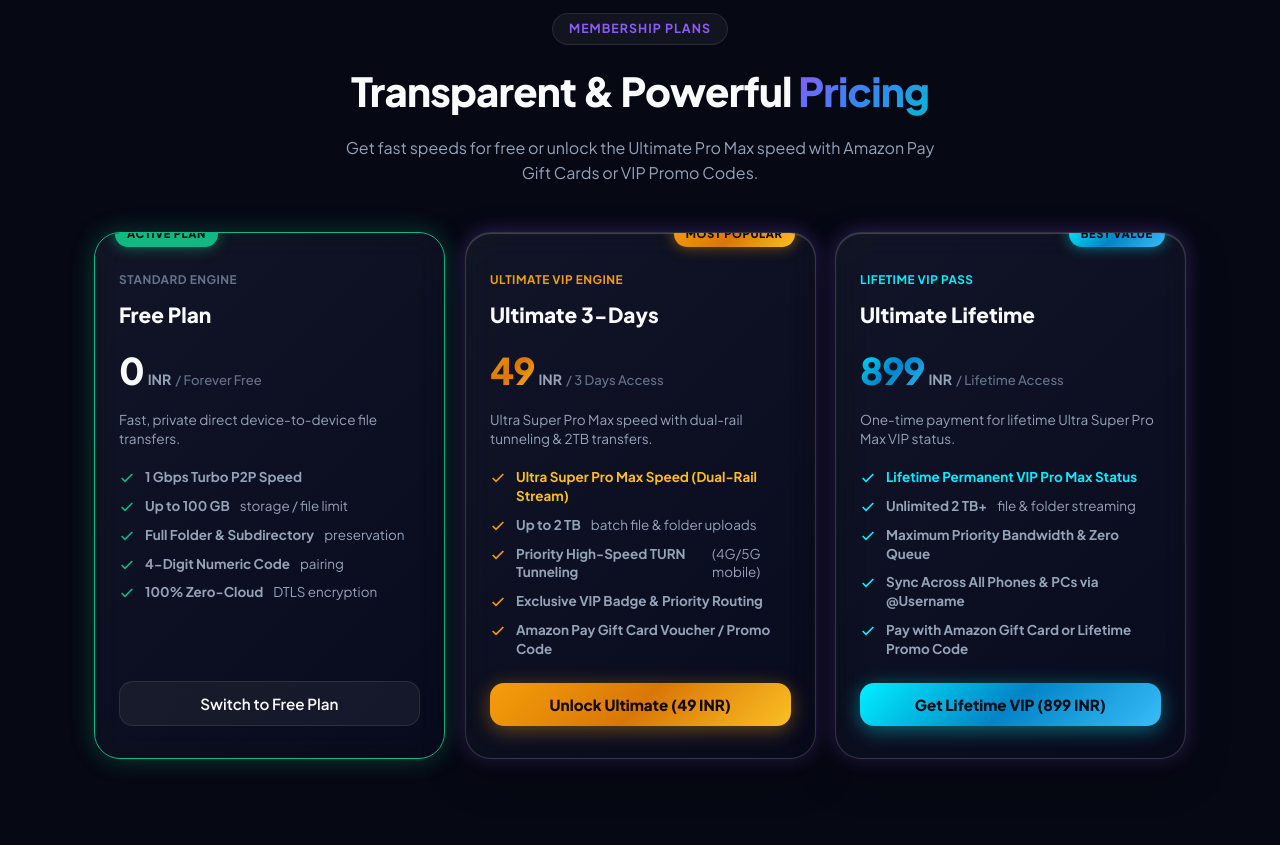
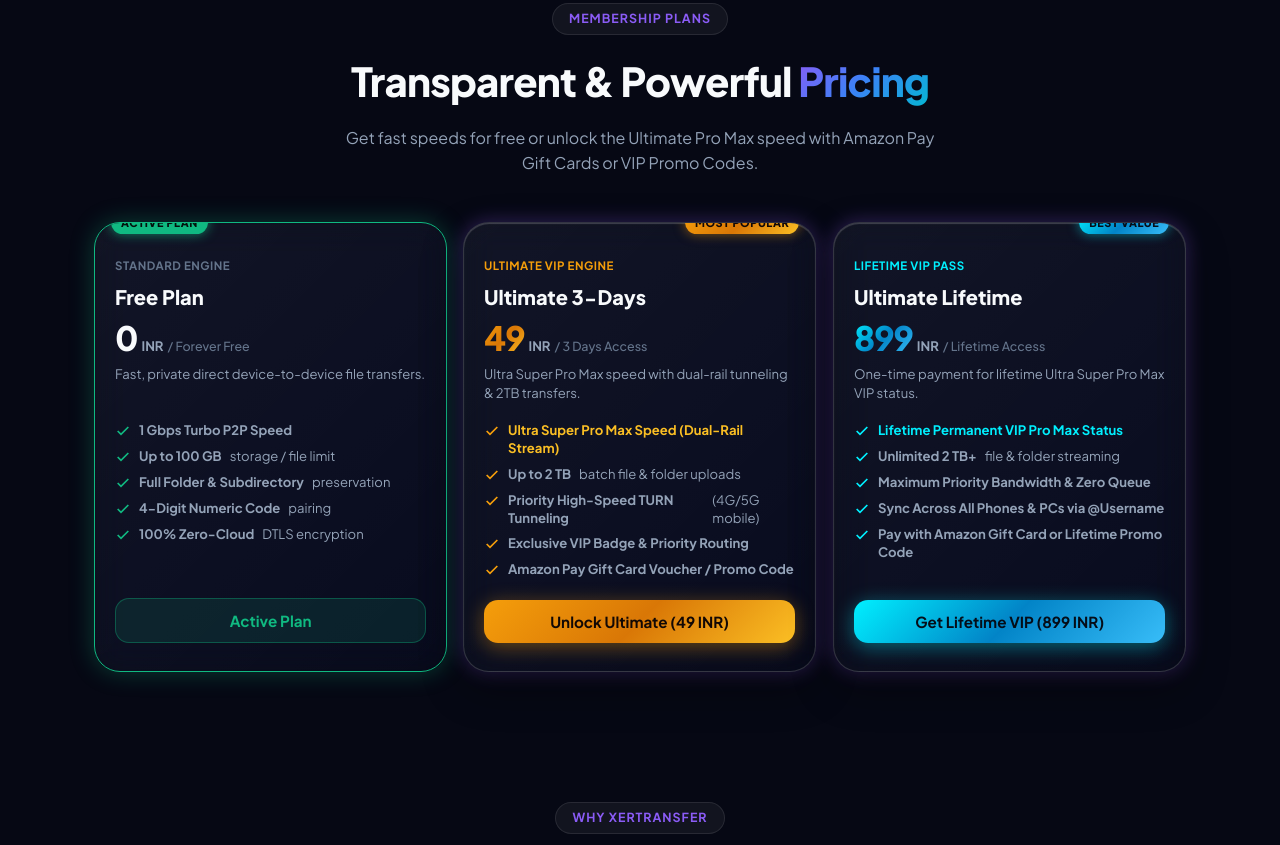
Before and after one commit to MAYANK10339/xertransfer, a plain HTML site: page index.html in a window 1280 px wide. Shown: the part 1421-2266 px from the top of the page. Drawn offline with nearby package versions, Linux system fonts and the light colour scheme.

Commit message:
Fix plan switching, dynamic card button states, active plan indicators, robust promo code validation, and pricing fit

```diff
--- a/app.js
+++ b/app.js
@@ -211,6 +211,16 @@
 const baseURL = () => window.location.origin + window.location.pathname;
 const sleep = ms => new Promise(r => setTimeout(r, ms));
 
+function applyPromoCode(rawCode) {
+    if (!rawCode) return false;
+    const clean = rawCode.trim().toLowerCase().replace(/[\s\-_]/g, '');
+    if (CONFIG.PROMO_CODES.includes(clean)) {
+        unlockTier('lifetime');
+        return true;
+    }
+    return false;
+}
+
 // ──────── 1. USER IDENTITY & PLANS ENGINE ────────
 function initUserIdentityAndPlans() {
     // Load saved identity
@@ -223,9 +233,6 @@
     state.pin = savedPin;
     state.unlockedTier = savedTier;
     state.currentActivePlan = savedActivePlan;
-
-    updateAccountUI();
-    updatePlanHighlights();
 
     // Account Modal Handlers
     const accountBtn = document.getElementById('user-account-btn');
@@ -293,15 +300,75 @@
         });
     }
 
+    // Pricing Card Action Buttons
+    const btnFree = document.getElementById('btn-action-free');
+    const btnUlt = document.getElementById('btn-action-ultimate');
+    const btnLife = document.getElementById('btn-action-lifetime');
+    const vipModal = document.getElementById('vip-modal');
+
+    if (btnFree) {
+        btnFree.addEventListener('click', () => {
+            if (state.currentActivePlan === 'free') {
+                showToast('Free Plan is currently active');
+                return;
+            }
+            state.currentActivePlan = 'free';
+            localStorage.setItem('xtfer_active_plan', 'free');
+            updatePlanHighlights();
+            showToast('Switched to Free Standard Plan (100GB limit)');
+        });
+    }
+
+    if (btnUlt) {
+        btnUlt.addEventListener('click', () => {
+            if (state.currentActivePlan === 'ultimate') {
+                showToast('Ultimate 3-Days Plan is currently active');
+                return;
+            }
+            if (state.unlockedTier === 'ultimate' || state.unlockedTier === 'lifetime') {
+                state.currentActivePlan = 'ultimate';
+                localStorage.setItem('xtfer_active_plan', 'ultimate');
+                updatePlanHighlights();
+                showToast('Switched to Ultimate 3-Days VIP Plan (2TB limit)');
+            } else {
+                if (vipModal) {
+                    document.getElementById('vip-modal-title').textContent = 'Unlock Ultimate 3-Days';
+                    document.getElementById('vip-modal-subtitle').textContent = '49 INR for 3 Days of Ultra Super Pro Max Speed';
+                    vipModal.classList.remove('hidden');
+                }
+            }
+        });
+    }
+
+    if (btnLife) {
+        btnLife.addEventListener('click', () => {
+            if (state.currentActivePlan === 'lifetime') {
+                showToast('Ultimate Lifetime VIP Plan is currently active');
+                return;
+            }
+            if (state.unlockedTier === 'lifetime') {
+                state.currentActivePlan = 'lifetime';
+                localStorage.setItem('xtfer_active_plan', 'lifetime');
+                updatePlanHighlights();
+                showToast('Switched to Ultimate Lifetime VIP Plan (2TB limit)');
+            } else {
+                if (vipModal) {
+                    document.getElementById('vip-modal-title').textContent = 'Unlock Ultimate Lifetime Pass';
+                    document.getElementById('vip-modal-subtitle').textContent = '899 INR One-Time for Permanent VIP Access';
+                    vipModal.classList.remove('hidden');
+                }
+            }
+        });
+    }
+
     // Plan Switching Button on Banner
     const togglePlanBtn = document.getElementById('btn-toggle-plan-mode');
     if (togglePlanBtn) {
         togglePlanBtn.addEventListener('click', () => {
             if (state.unlockedTier === 'free') {
-                const vipModal = document.getElementById('vip-modal');
                 if (vipModal) vipModal.classList.remove('hidden');
             } else {
-                // Switch between free and highest tier
+                // Toggle between free and unlocked tier
                 state.currentActivePlan = (state.currentActivePlan === 'free') ? state.unlockedTier : 'free';
                 localStorage.setItem('xtfer_active_plan', state.currentActivePlan);
                 updatePlanHighlights();
@@ -310,39 +377,8 @@
         });
     }
 
-    // Free Plan Card Switch Button
-    const selectFreeBtn = document.getElementById('btn-select-free-plan');
-    if (selectFreeBtn) {
-        selectFreeBtn.addEventListener('click', () => {
-            state.currentActivePlan = 'free';
-            localStorage.setItem('xtfer_active_plan', 'free');
-            updatePlanHighlights();
-            showToast('Switched to Free Standard Plan (100GB limit)');
-        });
-    }
-
     // VIP Modal Triggers
-    const openVipBtn = document.getElementById('open-vip-modal-btn');
-    const openLifetimeBtn = document.getElementById('open-lifetime-modal-btn');
     const closeVipBtn = document.getElementById('close-vip-modal');
-    const vipModal = document.getElementById('vip-modal');
-
-    if (openVipBtn && vipModal) {
-        openVipBtn.addEventListener('click', () => {
-            document.getElementById('vip-modal-title').textContent = 'Unlock Ultimate 3-Days';
-            document.getElementById('vip-modal-subtitle').textContent = '49 INR for 3 Days of Ultra Super Pro Max Speed';
-            vipModal.classList.remove('hidden');
-        });
-    }
-
-    if (openLifetimeBtn && vipModal) {
-        openLifetimeBtn.addEventListener('click', () => {
-            document.getElementById('vip-modal-title').textContent = 'Unlock Ultimate Lifetime Pass';
-            document.getElementById('vip-modal-subtitle').textContent = '899 INR One-Time for Permanent VIP Access';
-            vipModal.classList.remove('hidden');
-        });
-    }
-
     if (closeVipBtn && vipModal) {
         closeVipBtn.addEventListener('click', () => vipModal.classList.add('hidden'));
     }
@@ -370,7 +406,20 @@
     if (redeemGiftCardBtn) {
         redeemGiftCardBtn.addEventListener('click', () => {
             const input = document.getElementById('gift-card-code');
-            const code = input ? input.value.trim().toUpperCase() : '';
+            const code = input ? input.value.trim() : '';
+            if (!code) {
+                showToast('Please enter an Amazon Gift Card code or Promo Code');
+                return;
+            }
+
+            // Check if entered code is a promo code (xer786, mm786, xeroriginal)
+            if (applyPromoCode(code)) {
+                if (vipModal) vipModal.classList.add('hidden');
+                if (input) input.value = '';
+                showToast('VIP Promo Code Applied! Lifetime Ultimate Plan Unlocked');
+                return;
+            }
+
             if (code.length < 10) {
                 showToast('Please enter a valid 14-16 character Amazon Gift Card voucher code');
                 return;
@@ -394,22 +443,24 @@
     if (redeemPromoBtn) {
         redeemPromoBtn.addEventListener('click', () => {
             const input = document.getElementById('promo-code-input');
-            const code = input ? input.value.trim().toLowerCase() : '';
+            const code = input ? input.value : '';
             if (!code) {
                 showToast('Please enter a promo code');
                 return;
             }
 
-            if (CONFIG.PROMO_CODES.includes(code)) {
-                unlockTier('lifetime');
+            if (applyPromoCode(code)) {
                 if (vipModal) vipModal.classList.add('hidden');
                 if (input) input.value = '';
                 showToast('VIP Promo Code Applied! Lifetime Ultimate Plan Unlocked');
             } else {
-                showToast('Invalid promo code. Please check and try again');
-            }
-        });
-    }
+                showToast('Invalid promo code. Valid codes: xer786, mm786, xeroriginal');
+            }
+        });
+    }
+
+    updateAccountUI();
+    updatePlanHighlights();
 }
 
 function unlockTier(tier) {
@@ -462,10 +513,54 @@
     const cardUlt = document.getElementById('pricing-card-ultimate');
     const cardLife = document.getElementById('pricing-card-lifetime');
 
+    const btnFree = document.getElementById('btn-action-free');
+    const btnUlt = document.getElementById('btn-action-ultimate');
+    const btnLife = document.getElementById('btn-action-lifetime');
+
     if (cardFree) cardFree.classList.toggle('is-current-active', state.currentActivePlan === 'free');
     if (cardUlt) cardUlt.classList.toggle('is-current-active', state.currentActivePlan === 'ultimate');
     if (cardLife) cardLife.classList.toggle('is-current-active', state.currentActivePlan === 'lifetime');
 
+    // Free Card Button
+    if (btnFree) {
+        if (state.currentActivePlan === 'free') {
+            btnFree.textContent = 'Active Plan';
+            btnFree.className = 'btn btn-secondary btn-block plan-action-btn is-active-btn';
+        } else {
+            btnFree.textContent = 'Switch to Free Plan';
+            btnFree.className = 'btn btn-secondary btn-block plan-action-btn is-switch-btn';
+        }
+    }
+
+    // Ultimate 3-Days Card Button
+    if (btnUlt) {
+        if (state.currentActivePlan === 'ultimate') {
+            btnUlt.textContent = 'Active Plan';
+            btnUlt.className = 'btn btn-primary btn-block btn-vip plan-action-btn is-active-btn';
+        } else if (state.unlockedTier === 'ultimate' || state.unlockedTier === 'lifetime') {
+            btnUlt.textContent = 'Switch to Ultimate';
+            btnUlt.className = 'btn btn-primary btn-block btn-vip plan-action-btn is-switch-btn';
+        } else {
+            btnUlt.textContent = 'Unlock Ultimate (49 INR)';
+            btnUlt.className = 'btn btn-primary btn-block btn-vip plan-action-btn';
+        }
+    }
+
+    // Lifetime VIP Card Button
+    if (btnLife) {
+        if (state.currentActivePlan === 'lifetime') {
+            btnLife.textContent = 'Active Plan';
+            btnLife.className = 'btn btn-primary btn-block btn-lifetime plan-action-btn is-active-btn';
+        } else if (state.unlockedTier === 'lifetime') {
+            btnLife.textContent = 'Switch to Lifetime VIP';
+            btnLife.className = 'btn btn-primary btn-block btn-lifetime plan-action-btn is-switch-btn';
+        } else {
+            btnLife.textContent = 'Get Lifetime VIP (899 INR)';
+            btnLife.className = 'btn btn-primary btn-block btn-lifetime plan-action-btn';
+        }
+    }
+
+    // Status Banner
     if (state.currentActivePlan === 'lifetime') {
         CONFIG.BUFFER_HIGH = 8 * 1024 * 1024;
         if (banner) banner.className = 'plan-status-banner lifetime-active';
--- a/index.html
+++ b/index.html
@@ -482,7 +482,7 @@
                             <li><svg width="16" height="16" viewBox="0 0 24 24" fill="none" stroke="var(--accent-green)" stroke-width="2.5"><polyline points="20 6 9 17 4 12"/></svg> <strong>4-Digit Numeric Code</strong> pairing</li>
                             <li><svg width="16" height="16" viewBox="0 0 24 24" fill="none" stroke="var(--accent-green)" stroke-width="2.5"><polyline points="20 6 9 17 4 12"/></svg> <strong>100% Zero-Cloud</strong> DTLS encryption</li>
                         </ul>
-                        <button class="btn btn-secondary btn-block" id="btn-select-free-plan">Switch to Free Plan</button>
+                        <button class="btn btn-secondary btn-block plan-action-btn" id="btn-action-free">Active Plan</button>
                     </div>
 
                     <!-- 2. Ultimate 3-Day Plan Card -->
@@ -506,7 +506,7 @@
                             <li><svg width="16" height="16" viewBox="0 0 24 24" fill="none" stroke="#f59e0b" stroke-width="2.5"><polyline points="20 6 9 17 4 12"/></svg> <strong>Exclusive VIP Badge & Priority Routing</strong></li>
                             <li><svg width="16" height="16" viewBox="0 0 24 24" fill="none" stroke="#f59e0b" stroke-width="2.5"><polyline points="20 6 9 17 4 12"/></svg> <strong>Amazon Pay Gift Card Voucher / Promo Code</strong></li>
                         </ul>
-                        <button class="btn btn-primary btn-block btn-vip" id="open-vip-modal-btn">
+                        <button class="btn btn-primary btn-block btn-vip plan-action-btn" id="btn-action-ultimate">
                             Unlock Ultimate (49 INR)
                         </button>
                     </div>
@@ -532,7 +532,7 @@
                             <li><svg width="16" height="16" viewBox="0 0 24 24" fill="none" stroke="#00f0ff" stroke-width="2.5"><polyline points="20 6 9 17 4 12"/></svg> <strong>Sync Across All Phones & PCs via @Username</strong></li>
                             <li><svg width="16" height="16" viewBox="0 0 24 24" fill="none" stroke="#00f0ff" stroke-width="2.5"><polyline points="20 6 9 17 4 12"/></svg> <strong>Pay with Amazon Gift Card or Lifetime Promo Code</strong></li>
                         </ul>
-                        <button class="btn btn-primary btn-block btn-lifetime" id="open-lifetime-modal-btn">
+                        <button class="btn btn-primary btn-block btn-lifetime plan-action-btn" id="btn-action-lifetime">
                             Get Lifetime VIP (899 INR)
                         </button>
                     </div>
--- a/style.css
+++ b/style.css
@@ -1362,53 +1362,57 @@
 .pricing-section {
     position: relative;
     z-index: 1;
-    padding: 60px 0 80px;
+    padding: 50px 0 70px;
 }
 
 .pricing-grid-3 {
     display: grid;
     grid-template-columns: repeat(3, 1fr);
-    gap: 20px;
-    max-width: 1100px;
+    gap: 16px;
+    max-width: 1140px;
     margin: 0 auto;
+    align-items: stretch;
 }
 
 .pricing-card {
     background: var(--bg-card);
     border: 1px solid var(--border-color);
     border-radius: var(--radius-xl);
-    padding: 32px 24px;
+    padding: 28px 20px;
     display: flex;
     flex-direction: column;
     position: relative;
     transition: all var(--transition-base);
+    box-sizing: border-box;
 }
 
 .pricing-card:hover {
-    transform: translateY(-4px);
+    transform: translateY(-3px);
     box-shadow: var(--shadow-lg);
     border-color: var(--border-hover);
 }
 
 /* Active Plan Green Highlight */
 .pricing-card.is-current-active {
-    border-color: var(--accent-green) !important;
+    border-color: #10b981 !important;
     box-shadow: 0 0 25px rgba(16, 185, 129, 0.3) !important;
+    background: linear-gradient(135deg, rgba(16, 185, 129, 0.05) 0%, rgba(255, 255, 255, 0.02) 100%);
 }
 
 .active-plan-pill {
     display: none;
     position: absolute;
     top: -12px;
-    left: 20px;
-    background: var(--accent-green);
+    left: 16px;
+    background: #10b981;
     color: #03100c;
     font-weight: 800;
-    font-size: 0.7rem;
+    font-size: 0.68rem;
     letter-spacing: 0.6px;
-    padding: 4px 12px;
+    padding: 3px 10px;
     border-radius: var(--radius-full);
-    box-shadow: 0 0 14px rgba(16, 185, 129, 0.6);
+    box-shadow: 0 0 12px rgba(16, 185, 129, 0.7);
+    z-index: 2;
 }
 
 .pricing-card.is-current-active .active-plan-pill {
@@ -1417,70 +1421,71 @@
 
 .pricing-card.popular {
     border-color: rgba(245, 158, 11, 0.4);
-    box-shadow: 0 10px 40px rgba(245, 158, 11, 0.15), 0 0 20px rgba(245, 158, 11, 0.2);
-    background: linear-gradient(135deg, rgba(245, 158, 11, 0.05) 0%, rgba(255, 255, 255, 0.02) 100%);
+    box-shadow: 0 10px 30px rgba(245, 158, 11, 0.12);
 }
 
 .pricing-card.lifetime-card {
     border-color: rgba(0, 240, 255, 0.4);
-    box-shadow: 0 10px 40px rgba(0, 240, 255, 0.15), 0 0 20px rgba(0, 240, 255, 0.2);
-    background: linear-gradient(135deg, rgba(0, 240, 255, 0.05) 0%, rgba(255, 255, 255, 0.02) 100%);
+    box-shadow: 0 10px 30px rgba(0, 240, 255, 0.12);
 }
 
 .popular-badge {
     position: absolute;
     top: -12px;
-    right: 20px;
+    right: 16px;
     background: var(--gradient-gold);
     color: #120805;
     font-weight: 800;
-    font-size: 0.7rem;
+    font-size: 0.68rem;
     letter-spacing: 0.6px;
-    padding: 4px 12px;
+    padding: 3px 10px;
     border-radius: var(--radius-full);
-    box-shadow: 0 0 14px rgba(245, 158, 11, 0.5);
+    box-shadow: 0 0 12px rgba(245, 158, 11, 0.5);
+    z-index: 2;
 }
 
 .lifetime-badge {
     position: absolute;
     top: -12px;
-    right: 20px;
+    right: 16px;
     background: var(--gradient-cyan);
     color: #050d18;
     font-weight: 800;
-    font-size: 0.7rem;
+    font-size: 0.68rem;
     letter-spacing: 0.6px;
-    padding: 4px 12px;
+    padding: 3px 10px;
     border-radius: var(--radius-full);
-    box-shadow: 0 0 14px rgba(0, 240, 255, 0.5);
+    box-shadow: 0 0 12px rgba(0, 240, 255, 0.5);
+    z-index: 2;
 }
 
 .plan-tag {
     display: inline-block;
-    font-size: 0.74rem;
+    font-size: 0.72rem;
     font-weight: 700;
     text-transform: uppercase;
     letter-spacing: 0.5px;
     color: var(--text-tertiary);
-    margin-bottom: 8px;
+    margin-bottom: 6px;
 }
 
 .plan-tag.vip-tag { color: #f59e0b; }
 .plan-tag.lifetime-tag { color: #00f0ff; }
-.pricing-card-header h3 { font-size: 1.3rem; font-weight: 800; margin-bottom: 10px; }
+.pricing-card-header h3 { font-size: 1.25rem; font-weight: 800; margin-bottom: 8px; }
 
 .plan-price {
     display: flex;
     align-items: baseline;
     gap: 4px;
-    margin-bottom: 10px;
+    margin-bottom: 8px;
 }
 
 .price-amount {
-    font-size: 2.3rem;
+    font-size: 2.1rem;
     font-weight: 900;
     letter-spacing: -0.03em;
     color: var(--text-primary);
+    line-height: 1;
 }
 
 .pricing-card.popular .price-amount {
@@ -1497,29 +1502,56 @@
     background-clip: text;
 }
 
-.price-currency { font-size: 0.88rem; color: var(--text-secondary); font-weight: 700; }
-.price-period { font-size: 0.82rem; color: var(--text-tertiary); font-weight: 500; }
-.plan-desc { font-size: 0.85rem; color: var(--text-secondary); margin-bottom: 20px; line-height: 1.4; }
+.price-currency { font-size: 0.82rem; color: var(--text-secondary); font-weight: 700; }
+.price-period { font-size: 0.78rem; color: var(--text-tertiary); font-weight: 500; }
+.plan-desc { font-size: 0.82rem; color: var(--text-secondary); margin-bottom: 18px; line-height: 1.4; min-height: 38px; }
 
 .plan-features {
     list-style: none;
     display: flex;
     flex-direction: column;
-    gap: 10px;
-    margin-bottom: 24px;
+    gap: 8px;
+    margin-bottom: 22px;
     flex: 1;
 }
 
 .plan-features li {
     display: flex;
     align-items: flex-start;
-    gap: 10px;
-    font-size: 0.84rem;
+    gap: 8px;
+    font-size: 0.82rem;
     color: var(--text-secondary);
-    line-height: 1.4;
+    line-height: 1.35;
 }
 
 .plan-features li svg { flex-shrink: 0; margin-top: 2px; }
+
+/* Plan Action Button States */
+.plan-action-btn {
+    transition: all var(--transition-fast);
+    font-weight: 700;
+}
+
+.plan-action-btn.is-active-btn {
+    background: rgba(16, 185, 129, 0.12) !important;
+    border: 1px solid rgba(16, 185, 129, 0.35) !important;
+    color: var(--accent-green) !important;
+    box-shadow: none !important;
+    cursor: default;
+    transform: none !important;
+}
+
+.plan-action-btn.is-switch-btn {
+    background: rgba(255, 255, 255, 0.1) !important;
+    border: 1px solid var(--border-color) !important;
+    color: var(--text-primary) !important;
+}
+
+.plan-action-btn.is-switch-btn:hover {
+    background: var(--gradient-primary) !important;
+    border-color: transparent !important;
+    transform: translateY(-2px);
+}
 
 /* ---------- 17. ACCOUNT & VIP CHECKOUT MODALS ---------- */
 .modal-backdrop {
```
